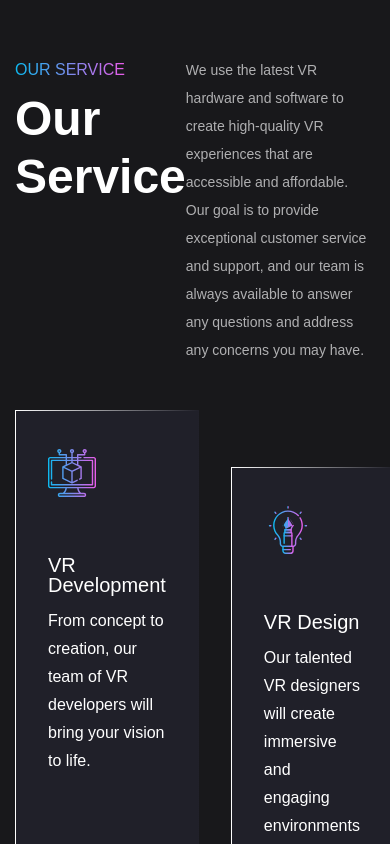
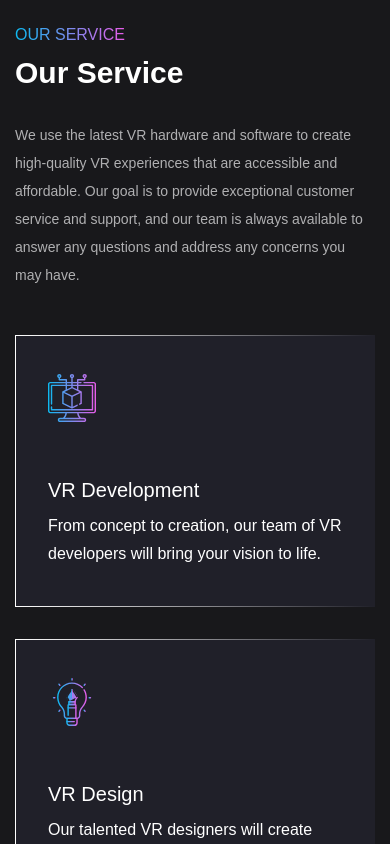
Before and after one commit to LiliiaGalkina/VR, a React (Vite) app: page / in a window 390 px wide. Shown: the part 3140-3984 px from the top of the page. Built offline with nearby package versions, Linux system fonts and the light colour scheme.

Commit message:
services адаптив

```diff
--- a/src/components/HomePage/HomePage.tsx
+++ b/src/components/HomePage/HomePage.tsx
@@ -1,6 +1,6 @@
 import HomeHero from "../HomeHero/HomeHero";
 import HomeAbout from "../HomeAbout/HomeAbout";
-import HomeService from "../HomeService/HomeService";
+import Service from "../Service/Service";
 import WhyChooseUs from "../WhyChooseUS/WhyChooseUs";
 import DreamsToLife from "../DreamsToLife/DreamsToLife";
 import Testimonial from "../Testimonial/Testimonial";
@@ -14,7 +14,7 @@ const HomePage = () => {
         <main>
             <HomeHero/>
             <HomeAbout/>
-            <HomeService/>
+            <Service/>
             <WhyChooseUs/>
             <DreamsToLife/>
 			<Testimonial />
--- a/src/components/HomeService/homeservice.module.scss
+++ /dev/null
@@ -1,66 +0,0 @@
-@use "../../variables" as *;
-
-.service {
-  padding: 7.5rem 0 20.8rem;
-}
-
-.infoblock {
-  margin-bottom: 4.6rem;
-  display: flex;
-  justify-content: space-between;
-  align-items: flex-start;
-}
-
-.subtitle {
-  @include titleHeader;
-}
-
-.title {
-  @include title;
-}
-
-.text {
-  max-width: 62.5rem;
-  color: $greydarkColor;
-}
-
-.cards {
-  display: grid;
-  grid-template-columns: repeat(3, 1fr);
-  gap: 3.2rem;
-}
-
-.card {
-  padding: 3.8rem 3.2rem;
-  background-color: rgba(37, 37, 50, 0.6);
-  border: 0.1rem solid $whiteColor;
-  border-image: $linearGradientWhite;
-  border-image-slice: 1;
-
-  &:nth-child(2),
-   &:nth-child(5){
-    transform: translateY(5.7rem);
-  }
-
-   &:nth-child(3),
-   &:nth-child(6){
-    transform: translateY(11.4rem);
-  }
-}
-
-.img {
-    margin-bottom: 5.8rem;
-}
-
-.cardtitle {
-    margin-bottom: 1.2rem;
-    font-size: 2rem;
-    line-height: 100%;
-    font-weight: 400;
-}
-
-.text {
-    font-size: 1.4rem;
-    line-height: 200%;
-    color: $greyColor;
-}
--- a/src/components/HomeService/HomeService.tsx
+++ b/src/components/Service/Service.tsx
@@ -1,7 +1,7 @@
-import style from "./homeservice.module.scss";
+import style from "./service.module.scss";
 import { homeServiceItems } from "../../data";
 
-const HomeService = () => {
+const Service = () => {
     return (
       <section className={style.service}>
         <div className="container">
@@ -32,4 +32,4 @@ const HomeService = () => {
     );
 }
 
-export default HomeService;
+export default Service;
--- /dev/null
+++ b/src/components/Service/service.module.scss
@@ -0,0 +1,108 @@
+@use "../../variables" as *;
+
+.service {
+  padding: 7.5rem 0 20.8rem;
+}
+
+.infoblock {
+  margin-bottom: 4.6rem;
+  display: flex;
+  justify-content: space-between;
+  align-items: flex-start;
+}
+
+.subtitle {
+  @include titleHeader;
+}
+
+.title {
+  @include title;
+}
+
+.text {
+  max-width: 62.5rem;
+  color: $greydarkColor;
+}
+
+.cards {
+  display: grid;
+  grid-template-columns: repeat(3, 1fr);
+  gap: 3.2rem;
+}
+
+.card {
+  padding: 3.8rem 3.2rem;
+  background-color: rgba(37, 37, 50, 0.6);
+  border: 0.1rem solid $whiteColor;
+  border-image: $linearGradientWhite;
+  border-image-slice: 1;
+
+  &:nth-child(2),
+  &:nth-child(5) {
+    transform: translateY(5.7rem);
+  }
+
+  &:nth-child(3),
+  &:nth-child(6) {
+    transform: translateY(11.4rem);
+  }
+}
+
+.img {
+  margin-bottom: 5.8rem;
+}
+
+.cardtitle {
+  margin-bottom: 1.2rem;
+  font-size: 2rem;
+  line-height: 100%;
+  font-weight: 400;
+}
+
+.text {
+  font-size: 1.4rem;
+  line-height: 200%;
+  color: $greyColor;
+}
+
+@media (max-width: 980px) {
+  .service {
+    padding: 4rem 0;
+  }
+  .infoblock {
+    display: block;
+  }
+  .titles {
+    margin-bottom: 3rem;
+  }
+    .title {
+    @include title(3.6rem);
+  }
+  .text {
+    max-width: 100%;
+  }
+  .cards {
+    grid-template-columns: repeat(2, 1fr);
+  }
+  .card {
+    &:nth-child(2),
+    &:nth-child(5) {
+      transform: translateY(0);
+    }
+
+    &:nth-child(3),
+    &:nth-child(6) {
+      transform: translateY(0);
+    }
+  }
+}
+
+@media (max-width: 600px) {
+	  .title {
+    @include title(3rem);
+  }
+	  .cards {
+    grid-template-columns: 1fr;
+  }
+
+}
```
